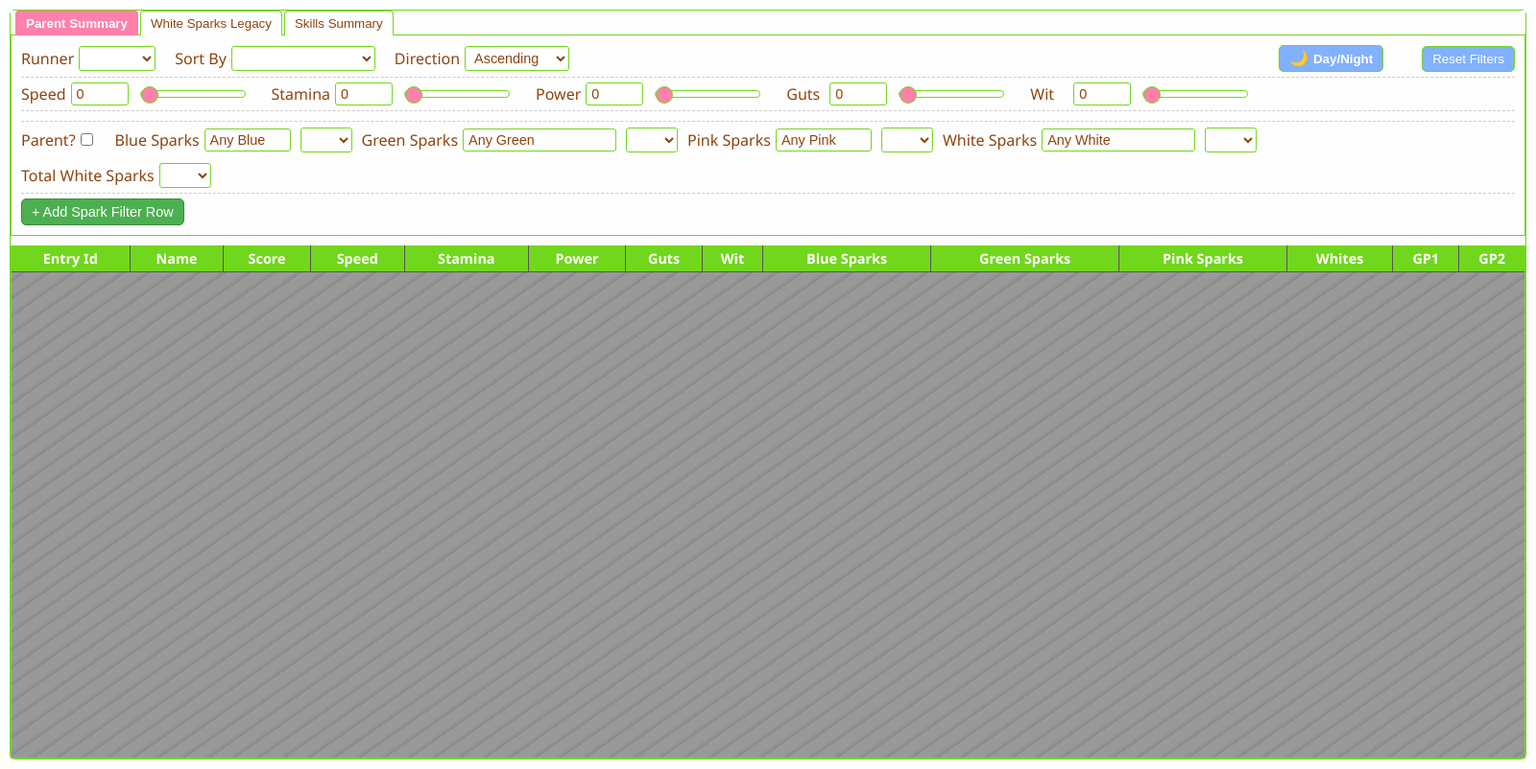
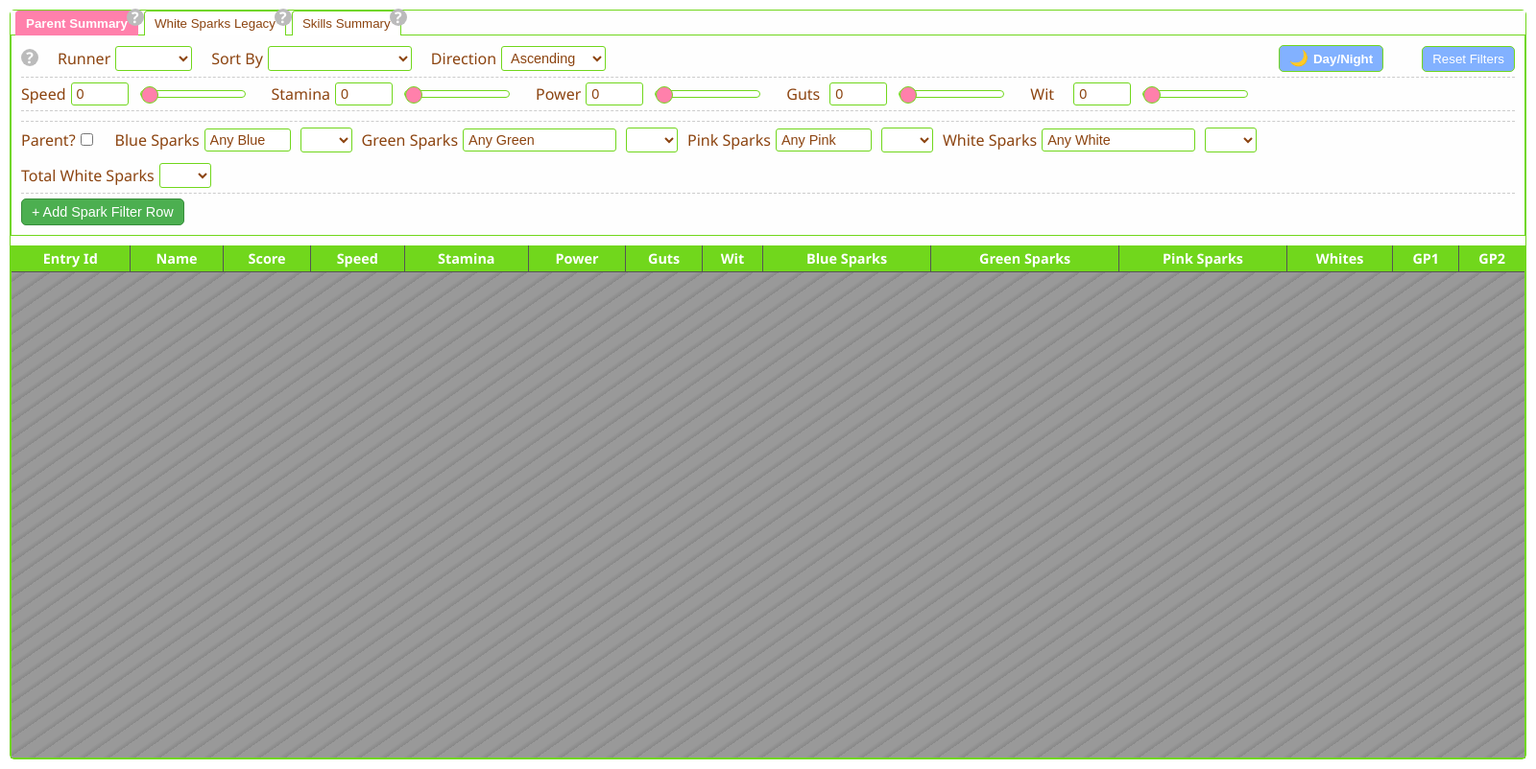
Before and after one commit to Zeekb/umascanner, an Electron app: page visualizer/index.html in a window 1600 px wide. Shown: the whole page at 96% size. Drawn offline with Linux system fonts and the light colour scheme; no server answers.

Commit message:
added help hovers to tabs and filters

```diff
--- a/visualizer/index.html
+++ b/visualizer/index.html
@@ -9,14 +9,20 @@
     <div class="app-container">
         <div class="tab-buttons">
             <button class="tab-button active" data-tab="parent-summary">Parent Summary</button>
+            <span class="tab-help" data-tooltip="Main overview for finding runners. &#10;&#10;&bull;  Use the filters to find runners with high stats or specific sparks (Blue, Green, Pink, White). &#10;&bull;  Sparks matching your filters will be highlighted. &#10;&bull;  Double-click any row for full details, or double-click a grandparent's name (if not grayed out) to jump to their entry.">?</span>
+
             <button class="tab-button" data-tab="white-sparks">White Sparks Legacy</button>
+            <span class="tab-help" data-tooltip="Focuses on White Sparks to trace their lineage. &#10;&#10;&bull;  It shows the total count, then breaks down the specific sparks for the runner (Parent), their first grandparent (GP1), and their second grandparent (GP2). &#10;&bull;  Sparks that match your White Spark filters will be highlighted.">?</span>
+
             <button class="tab-button" data-tab="skills-summary">Skills Summary</button>
+            <span class="tab-help" data-tooltip="Summarizes all of a runner's skills. &#10;&#10;&bull;  Skills are categorized into types like Recovery, Passive, and Speed. &#10;&bull;  Important skills are highlighted: Gold skills have a gold color, and Unique skills are bold.">?</span>
             <!--- <button class="tab-button" data-tab="affinity-calculator">Affinity Calc</button> --->
         </div>
 
         <div class="filter-panel">
             <div class="filter-top-row">
                 <div class="filter-section">
+                    <span class="tab-help filter-help" data-tooltip="This panel filters all runners shown in the tabs below.&#10;&#10;1.  Sorting: &#10;Filter by a specific runner or change the sort order.&#10;&#10;2.  Stats: &#10;Use the sliders to set minimum required stats.&#10;&#10;3.  Aptitudes: &#10;Set minimum required aptitude grades (e.g., 'A' or 'B').&#10;&#10;4.  Sparks: &#10;Search for runners with specific sparks.&#10;    &bull;  'Parent?': &#10;Checks only the runner's parent sparks (not grandparents).&#10;&#10;    '+ Add Filter Row': &#10;Adds another set of spark filters. Runners will be shown if they match any of the filter rows (OR logic).&#10;&#10;    'Disabled Filter Row': &#10;The Check at the right of the spark filter row can be toggled on/off to remove specific filters during advanced searches">?</span>
                     <div class="filter-group">
                         <label for="filter-runner">Runner</label>
                         <select id="filter-runner"></select>
--- a/visualizer/styles.css
+++ b/visualizer/styles.css
@@ -1204,3 +1204,77 @@ td.spark-cell b { color: black; }
     padding-right: 20px;
     white-space: nowrap;
 }
+
+/* help hover tips */
+.tab-help {
+    position: relative; /* This is the anchor for the tooltip */
+    white-space: pre-line;
+    display: inline-flex;
+    align-items: center;
+    justify-content: center;
+    width: 18px;
+    height: 18px;
+    font-size: 16px;
+    font-weight: bold;
+    background-color: #bbbbbb; /* Medium gray */
+    color: white;
+    border-radius: 50%;
+    cursor: help;
+
+    /* Pulls it closer to the tab button */
+    margin-left: -14px;
+    margin-top: -2px;
+    /* Ensures it renders on top of the button's margin/border */
+    z-index: 2;
+}
+
+.dark-mode .tab-help {
+    background-color: #777777; /* Darker gray for dark mode */
+}
+
+/* This is the tooltip box that appears on hover */
+.tab-help::before {
+    content: attr(data-tooltip); /* Gets text from the 'data-tooltip' attribute */
+    position: absolute;
+    top: 100%;
+    left: 50%;
+    transform: translateX(-50%);
+    margin-top: 8px; /* Space between icon and tooltip */
+
+    /* Styling the box */
+    width: 280px; /* Set a width so text wraps */
+    background-color: var(--uma-medium-bg);
+    color: var(--uma-text-dark);
+    border: 1px solid var(--uma-border-color);
+    padding: 10px;
+    border-radius: 5px;
+    box-shadow: 0 3px 6px rgba(0,0,0,0.1);
+
+    /* Make sure text wraps and is aligned left */
+    text-align: left;
+    font-weight: normal;
+    font-size: 0.9em;
+    line-height: 1.4;
+
+    /* Hide it by default */
+    visibility: hidden;
+    opacity: 0;
+    transition: opacity 0.3s ease;
+    z-index: 100; /* Must be on top of everything */
+}
+
+/* Show the tooltip on hover */
+.tab-help:hover::before {
+    visibility: visible;
+    opacity: 1;
+}
+
+.tab-help::before {
+    left: 0;
+    transform: translateX(0);
+}
+
+.filter-help {
+    margin-left:0px;
+    white-space: pre-line;
+}
```
